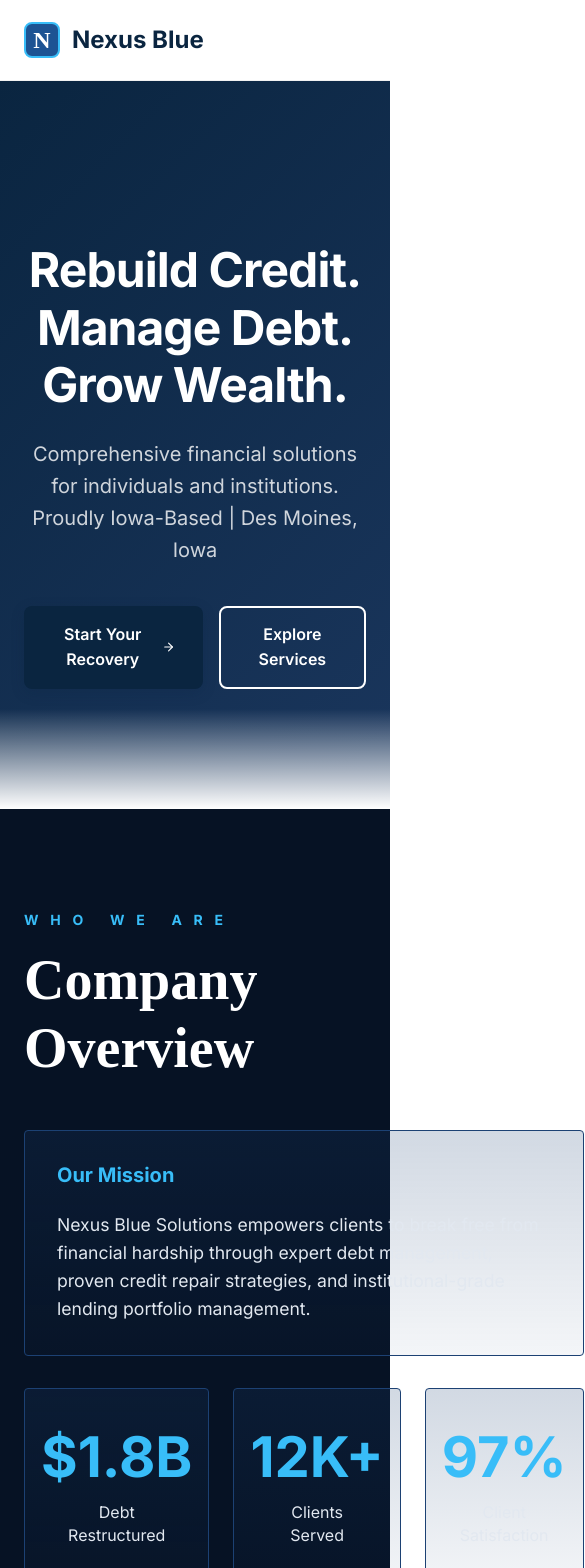
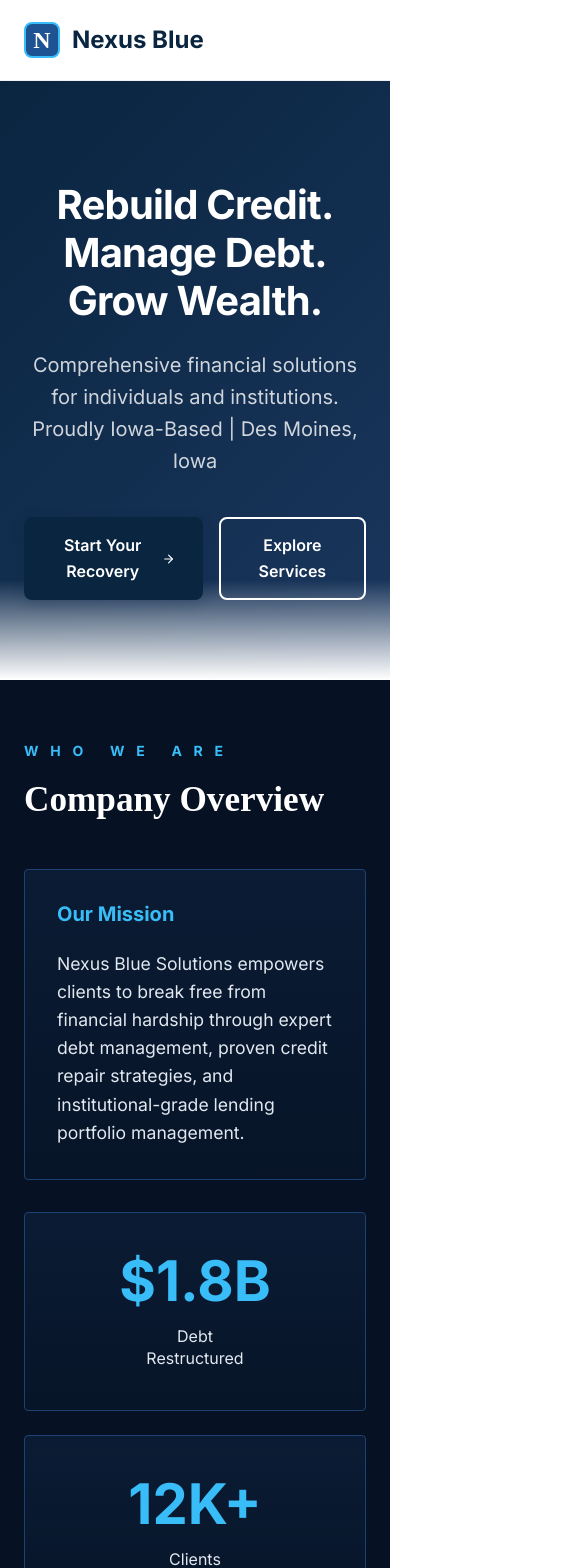
Before and after one commit to f5projects-sudo/nexus-blue-solutions, a React (Vite) app: page / in a window 390 px wide. Shown: the top 1568 px of the page, 585 px wide, since content can reach past the window. Built offline with nearby package versions, Linux system fonts and the light colour scheme.

Commit message:
Enhance mobile responsiveness across all sections

```diff
--- a/src/App.css
+++ b/src/App.css
@@ -816,3 +816,78 @@ main {
   line-height: 1;
   flex-shrink: 0;
 }
+
+/* Comprehensive Mobile Responsiveness Updates */
+@media (max-width: 992px) {
+  .about-content-grid {
+    grid-template-columns: 1fr;
+  }
+  .service-content-grid {
+    grid-template-columns: 1fr;
+  }
+  .about-stats-row {
+    grid-template-columns: repeat(2, 1fr);
+  }
+  .s2-top-row {
+    flex-direction: column;
+  }
+  .s2-stat-box-container {
+    width: 100%;
+  }
+  .s2-bottom-grid {
+    grid-template-columns: repeat(2, 1fr);
+  }
+  .s2-circle-container {
+    display: none;
+  }
+  .wu-content-grid {
+    grid-template-columns: 1fr;
+  }
+}
+
+@media (max-width: 768px) {
+  /* Typography Scaling */
+  .hero-title {
+    font-size: 2.5rem;
+  }
+  .about-title, .service-block-title, .wu-title {
+    font-size: 2.2rem;
+  }
+  .stat-number {
+    font-size: 4rem;
+  }
+  .s2-stat-number, .s3-stat-number, .wu-metric-number {
+    font-size: 2.5rem;
+  }
+
+  /* Grid Collapsing */
+  .about-stats-row, .about-glance-grid {
+    grid-template-columns: 1fr;
+  }
+  .service-features-grid {
+    grid-template-columns: 1fr;
+  }
+  .s2-bottom-grid {
+    grid-template-columns: 1fr;
+  }
+
+  /* Padding Adjustments */
+  .hero {
+    padding: 100px 0 80px;
+  }
+  .about {
+    padding: 60px 0;
+  }
+  .service-content-area {
+    padding: 40px 0;
+  }
+  .service-highlight-box, .wu-metrics-box {
+    padding: 32px 24px;
+  }
+  .why-us-wrapper {
+    padding: 60px 0;
+  }
+  .footer {
+    padding: 60px 0 30px;
+  }
+}
```
